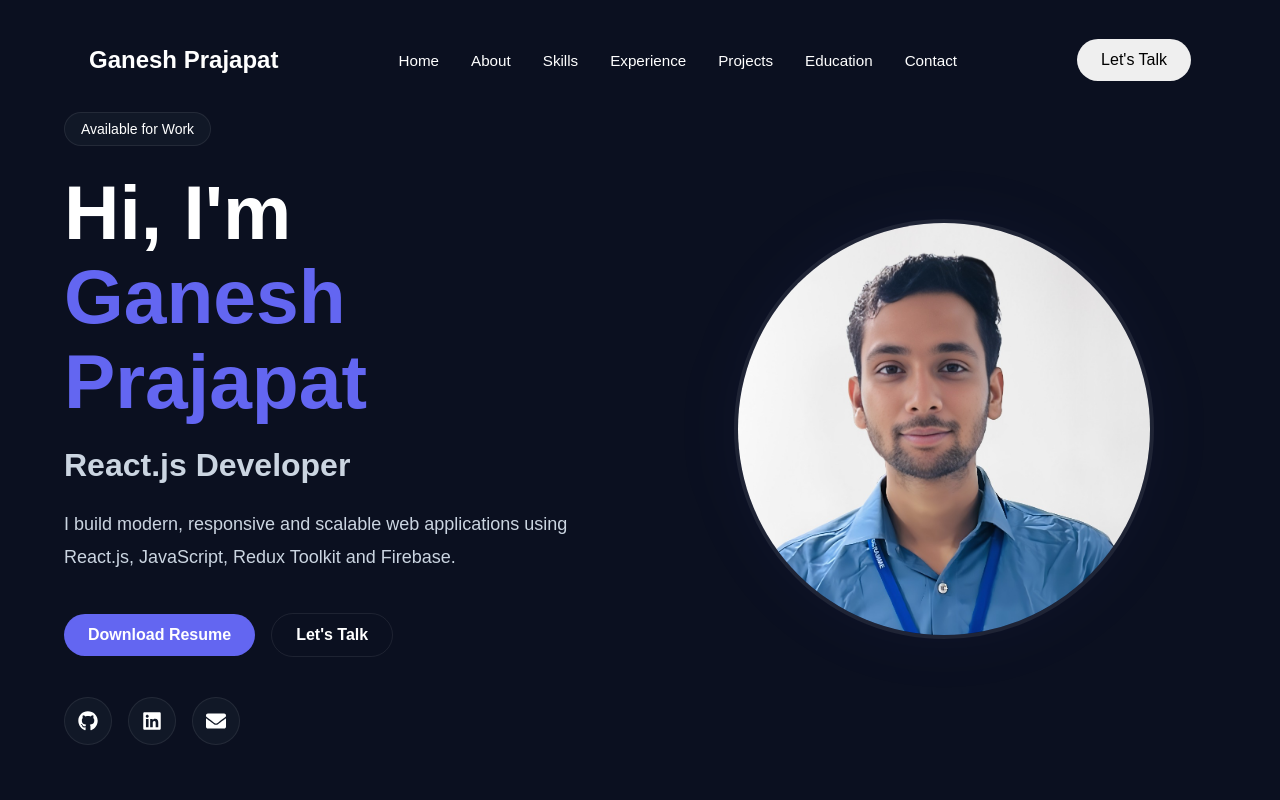
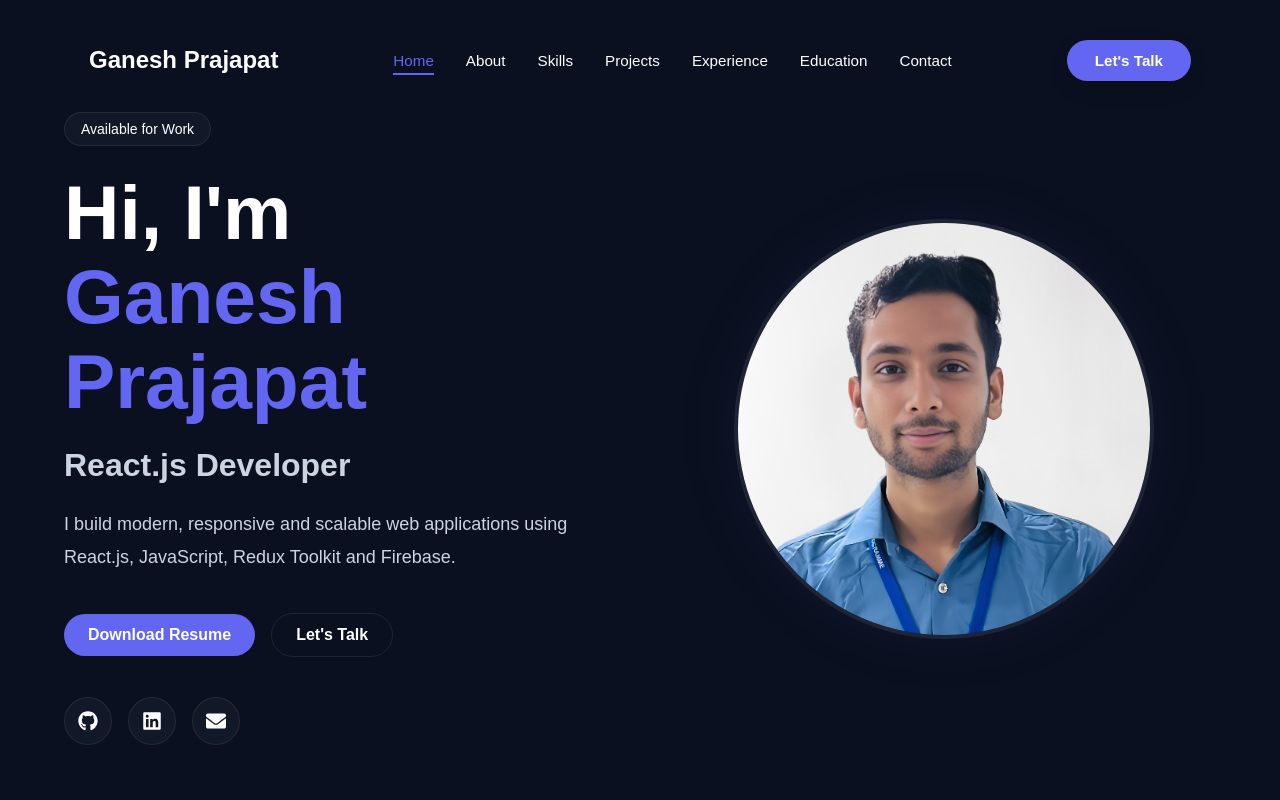
Before and after one commit to Ganeshprajapat1/portfolio, a React (Vite) app: page / in a window 1280 px wide. Shown: the top 800 px of the page. Built offline with nearby package versions, Linux system fonts and the light colour scheme.

Commit message:
Enhance navbar with active links and responsive mobile menu

```diff
--- a/src/App.jsx
+++ b/src/App.jsx
@@ -5,6 +5,7 @@ import { Toaster } from "react-hot-toast";
 const App = () => {
   return(
     <Layout>
+      <Toaster position="top-right" />
       <Home />
     </Layout>
   );
--- a/src/components/Navbar/MobileMenu.jsx
+++ b/src/components/Navbar/MobileMenu.jsx
@@ -1,14 +1,18 @@
 import NavLinks from "./NavLinks";
 
-const MobileMenu = ({ isOpen, onClose }) => {
+const MobileMenu = ({ isOpen, onClose, activeSection, }) => {
   return (
     <div className={`mobile-menu ${isOpen ? "mobile-menu--open" : ""}`}>
       <nav className="mobile-menu__nav">
-        <NavLinks onClick={onClose} />
+        <NavLinks
+          activeSection={activeSection}
+          onClick={onClose}
+        />
 
-        <button className="mobile-menu__cta">
+        <a href="#contact" className="mobile-menu__cta" onClick={onClose}>
           Let's Talk
-        </button>
+        </a>
+
       </nav>
     </div>
   );
--- a/src/components/Navbar/NavLinks.jsx
+++ b/src/components/Navbar/NavLinks.jsx
@@ -1,16 +1,35 @@
-import { NAV_LINKS } from "../../constants/navbarData.js";
+import { NAV_LINKS } from "../../constants/navigation";
 
-const NavLinks = ({ onClick }) => {
+const NavLinks = ({ activeSection, onClick }) => {
+  const handleNavigation = (href) => {
+    const section = document.querySelector(href);
+
+    if (section) {
+      section.scrollIntoView({
+        behavior: "smooth",
+        block: "start",
+      });
+    }
+
+    onClick?.();
+  };
+
   return (
     <>
       {NAV_LINKS.map((item) => (
-        <button
+        <a
           key={item.id}
-          className="navbar__link"
-          onClick={onClick}
+          href={item.href}
+          className={`navbar__link ${
+            activeSection === item.href.substring(1) ? "active" : ""
+          }`}
+          onClick={(e) => {
+            e.preventDefault();
+            handleNavigation(item.href);
+          }}
         >
           {item.label}
-        </button>
+        </a>
       ))}
     </>
   );
--- a/src/components/Navbar/Navbar.css
+++ b/src/components/Navbar/Navbar.css
@@ -1,8 +1,14 @@
+/* ==========================
+   Navbar
+========================== */
+
 .navbar {
   position: fixed;
   top: 20px;
   left: 0;
+
   width: 100%;
+
   z-index: var(--z-navbar);
 
   transition: all 0.35s ease;
@@ -10,6 +16,7 @@
 
 .navbar__container {
   max-width: var(--navbar-width);
+
   height: var(--navbar-height);
 
   margin: 0 auto;
@@ -38,10 +45,25 @@
   box-shadow: var(--navbar-shadow);
 }
 
+/* ==========================
+   Logo
+========================== */
+
 .navbar__logo {
   font-size: 1.5rem;
   font-weight: 700;
+
+  color: var(--text-primary);
 }
+
+.navbar__logo,
+.navbar__cta {
+  flex-shrink: 0;
+}
+
+/* ==========================
+   Navigation
+========================== */
 
 .navbar__nav {
   display: flex;
@@ -50,69 +72,216 @@
 }
 
 .navbar__link {
+  position: relative;
+
   background: transparent;
   border: none;
+
   color: var(--text-primary);
+
   cursor: pointer;
+
   font-size: 0.95rem;
+  font-weight: 500;
+
+  transition: color 0.3s ease;
 }
 
+.navbar__link::after {
+  content: "";
+
+  position: absolute;
+  left: 0;
+  bottom: -6px;
+
+  width: 0;
+  height: 2px;
+
+  background: var(--primary-color);
+
+  transition: width 0.3s ease;
+}
+
+.navbar__link:hover {
+  color: var(--primary-color);
+}
+
+.navbar__link:hover::after,
+.navbar__link.active::after {
+  width: 100%;
+}
+
+.navbar__link.active {
+  color: var(--primary-color);
+}
+
+/* ==========================
+   CTA
+========================== */
+
 .navbar__cta {
+  display: inline-flex;
+  align-items: center;
+  justify-content: center;
+
+  padding: 12px 28px;
+
+  border-radius: var(--radius-full);
+
+  background: var(--primary-color);
+  color: #fff;
+
+  text-decoration: none;
+  font-weight: 600;
+  font-size: 0.95rem;
+
+  transition: all 0.3s ease;
+
+  box-shadow: 0 8px 20px rgba(0, 0, 0, 0.12);
+}
+
+.navbar__cta:hover {
+  transform: translateY(-2px);
+
+  background: var(--primary-hover);
+
+  box-shadow: 0 12px 24px rgba(0, 0, 0, 0.18);
+}
+
+.navbar__cta:active {
+  transform: translateY(0);
+}
+
+/* ==========================
+   Mobile Menu Button
+========================== */
+
+.navbar__menu-btn {
+  display: none;
+
+  width: 42px;
+  height: 42px;
+
+  align-items: center;
+  justify-content: center;
+
   border: none;
-  border-radius: var(--radius-full);
-  padding: 12px 24px;
+  background: transparent;
+
+  color: var(--text-primary);
+
+  font-size: 2rem;
+
   cursor: pointer;
 }
 
-.navbar__menu-btn {
-  display: none;
-}
-
-/* MobileMenu css */
+/* ==========================
+   Mobile Menu
+========================== */
 
 .mobile-menu {
   position: fixed;
-  top: 72px;
+
+  top: calc(20px + var(--navbar-height));
   left: 0;
+
   width: 100%;
 
-  background: #ffffff;
+  padding: 2rem var(--space-lg);
 
+  background: var(--card-color);
 
-  padding: 2rem;
+  border-top: 1px solid var(--border-color);
 
-  transform: translateY(-20px);
+  backdrop-filter: blur(16px);
+  -webkit-backdrop-filter: blur(16px);
+
+  box-shadow: var(--shadow-lg);
+
+  z-index: 999;
+
+  transform: translateY(-10px) scale(0.98);
+
   opacity: 0;
   visibility: hidden;
-  transition: all 0.3s ease;
-  box-shadow: 0 10px 30px rgba(0, 0, 0, 0.1);
+
+  transition: all 0.35s ease;
+}
+
+.mobile-menu--open {
+  transform: translateY(0) scale(1);
+
+  opacity: 1;
+  visibility: visible;
 }
 
 .mobile-menu__nav {
-    display: flex;
-    flex-direction: column;
-    align-items: flex-start;
-    gap: 1.5rem;
+  display: flex;
+  flex-direction: column;
+
+  gap: 1.5rem;
+}
+
+.mobile-menu .navbar__link {
+  color: var(--text-primary);
+
+  text-align: left;
+
+  width: 100%;
+
+  font-size: 1rem;
+}
+
+.mobile-menu .navbar__link.active {
+  color: var(--primary-color);
+  font-weight: 600;
 }
 
 .mobile-menu__cta {
-  width: fit-content;
-  padding: 12px 28px;
-  border-radius: 999px;
-  margin-top: 1rem;
-  margin: 2rem auto 0;
+  display: flex;
+  align-items: center;
+  justify-content: center;
+
+  width: 100%;
+
+  margin-top: 1.75rem;
+  padding: 14px 20px;
+
+  border-radius: var(--radius-full);
+
+  background: var(--primary-color);
+  color: #fff;
+
+  text-decoration: none;
+  font-weight: 600;
+  font-size: 1rem;
+
+  transition: all 0.3s ease;
 }
 
-.mobile-menu--open {
-    transform: translateY(0);
-    opacity: 1;
-    visibility: visible;
+.mobile-menu__cta:hover {
+  background: var(--primary-hover);
+  transform: translateY(-2px);
 }
 
+.mobile-menu__cta:active {
+  transform: translateY(0);
+}
 
+.navbar__cta:hover,
+.mobile-menu__cta:hover {
+  filter: brightness(0.92);
+}
 
+/* ==========================
+   Responsive
+========================== */
 
 @media (max-width: 1024px) {
+
+  .navbar__container {
+    padding: 0 20px;
+  }
 
   .navbar__nav,
   .navbar__cta {
@@ -121,19 +290,40 @@
 
   .navbar__menu-btn {
     display: flex;
-    align-items: center;
-    justify-content: center;
-
-    background: transparent;
-    border: none;
-
-    font-size: 2rem;
-    color: var(--text-primary);
-
-    cursor: pointer;
   }
 
-  .mobile-menu .navbar__link {
-    color: var(--text-dark);
+}
+
+@media (max-width: 768px) {
+
+  .navbar {
+    top: 12px;
   }
+
+  .navbar__container {
+    height: 64px;
+
+    padding: 0 16px;
+  }
+
+  .navbar__logo {
+    font-size: 1.25rem;
+  }
+
+  .mobile-menu {
+    top: calc(12px + 64px);
+  }
+
 }
+
+@media (max-width: 480px) {
+
+  .navbar__container {
+    padding: 0 14px;
+  }
+
+  .navbar__logo {
+    font-size: 1.1rem;
+  }
+
+}
--- a/src/components/Navbar/Navbar.jsx
+++ b/src/components/Navbar/Navbar.jsx
@@ -9,6 +9,8 @@ import NavLinks from "./NavLinks";
 
 
 const Navbar = () => {
+
+  const [activeSection, setActiveSection] = useState("hero");
 
   const [isScrolled, setIsScrolled] = useState(false);
 
@@ -25,6 +27,28 @@ const Navbar = () => {
       window.removeEventListener("scroll", handleScroll);
     };
   }, []);
+  useEffect(() => {
+    const sections = document.querySelectorAll("section[id]");
+
+    const observer = new IntersectionObserver(
+      (entries) => {
+        entries.forEach((entry) => {
+          if (entry.isIntersecting) {
+            setActiveSection(entry.target.id);
+          }
+        });
+      },
+      {
+        threshold: 0.4,
+      }
+    );
+
+    sections.forEach((section) => observer.observe(section));
+
+    return () => {
+      sections.forEach((section) => observer.unobserve(section));
+    };
+  }, []);
 
 
   return (
@@ -35,12 +59,12 @@ const Navbar = () => {
         </div>
 
         <nav className="navbar__nav">
-          <NavLinks />
+          <NavLinks activeSection={activeSection} />
         </nav>
 
-        <button className="navbar__cta">
+        <a href="#contact" className="navbar__cta">
           Let's Talk
-        </button>
+        </a>
 
         <button
           className="navbar__menu-btn"
@@ -50,8 +74,9 @@ const Navbar = () => {
           {isMenuOpen ? <HiOutlineX /> : <HiOutlineMenuAlt3 />}
         </button>
         <MobileMenu
-            isOpen={isMenuOpen}
-            onClose={() => setIsMenuOpen(false)}
+          isOpen={isMenuOpen}
+          onClose={() => setIsMenuOpen(false)}
+          activeSection={activeSection}
         />
       </div>
     </header>
--- a/src/constants/navbarData.js
+++ /dev/null
@@ -1,9 +0,0 @@
-export const NAV_LINKS = [
-  { id: "hero", label: "Home" },
-  { id: "about", label: "About" },
-  { id: "skills", label: "Skills" },
-  { id: "experience", label: "Experience" },
-  { id: "projects", label: "Projects" },
-  { id: "education", label: "Education" },
-  { id: "contact", label: "Contact" },
-];
--- /dev/null
+++ b/src/constants/navigation.js
@@ -0,0 +1,37 @@
+export const NAV_LINKS = [
+  {
+    id: 1,
+    label: "Home",
+    href: "#hero",
+  },
+  {
+    id: 2,
+    label: "About",
+    href: "#about",
+  },
+  {
+    id: 3,
+    label: "Skills",
+    href: "#skills",
+  },
+  {
+    id: 4,
+    label: "Projects",
+    href: "#projects",
+  },
+  {
+    id: 5,
+    label: "Experience",
+    href: "#experience",
+  },
+  {
+    id: 6,
+    label: "Education",
+    href: "#education",
+  },
+  {
+    id: 7,
+    label: "Contact",
+    href: "#contact",
+  },
+];
```
